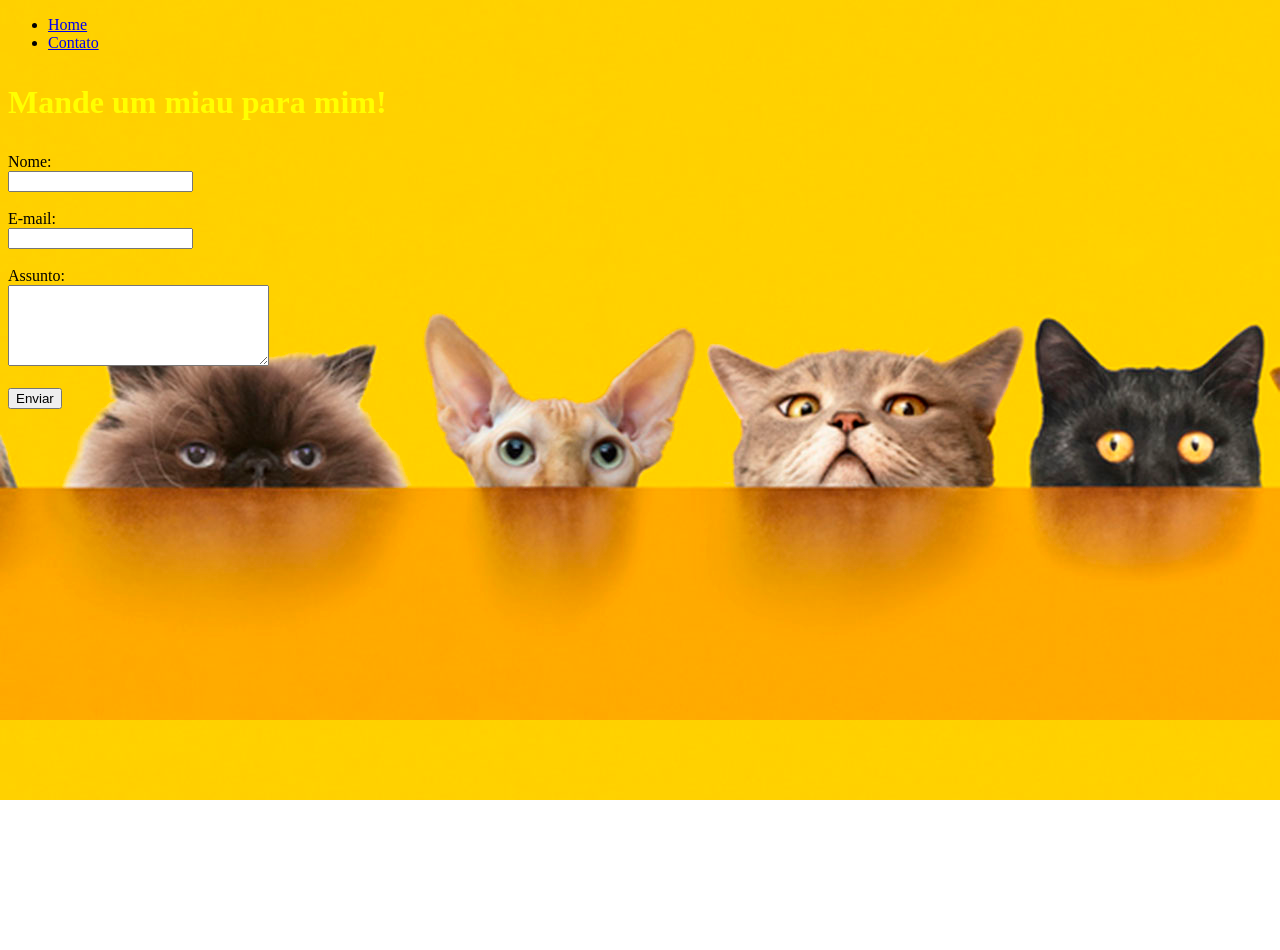
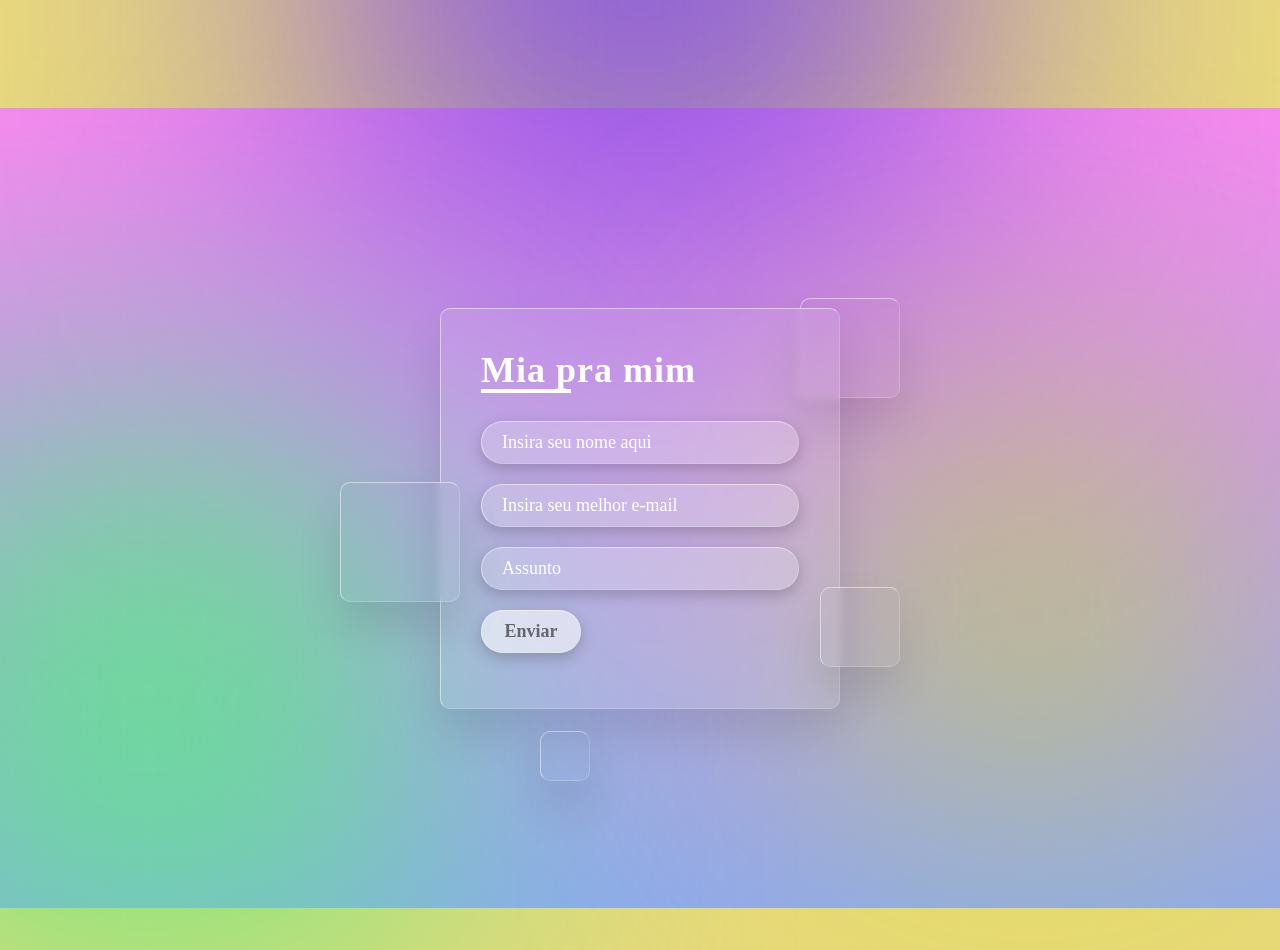
Before and after one commit to danigoulart/Front-end-generation, a plain HTML site: page Projeto/contato.html in a window 1280 px wide. Before the commit the page ends 800 px from the top, so only its background shows below. Drawn offline with Linux system fonts and the light colour scheme; a web font is replaced by a local one.

Commit message:
adc style and js files

```diff
--- /dev/null
+++ b/Projeto/assets/img/js/script.js
@@ -0,0 +1,8 @@
+var nome = window.document.querySelector("#nome")
+
+function validaNome() {
+
+    if(nome.value.length < 2)
+        alert("Digite um vome válido")
+
+}
--- /dev/null
+++ b/Projeto/assets/img/style.css
@@ -0,0 +1,281 @@
+@import url("https://fonts.googleapis.com/css2?family=Press+Start+2P&family=Quicksand:wght@700&family=Smooch+Sans:wght@200&display=swap");
+/*Style -> Index  */
+* {
+  text-decoration: none;
+  font-family: "Quicksand", sans-serif;
+}
+
+body {
+  background-color: rgb(233, 217, 125);
+}
+#menu {
+  background-image: url(/assets/img/Gatos3.jpg);
+  background-repeat: no-repeat;
+}
+#menu ul li {
+  display: inline;
+  font-size: 20px;
+  font-weight: 500;
+  padding: 15%;
+  align-items: center;
+}
+
+#menu ul li a {
+  color: rgb(196, 151, 27);
+  font-family: "Press Start 2P", cursive;
+  align-items: center;
+}
+
+#menu ul li a:hover {
+  color: blueviolet;
+}
+
+#titulo {
+  color: rgb(196, 151, 27);
+  font-size: 100px;
+}
+
+.centralizar {
+  text-align: center;
+  align-items: center;
+}
+
+#titulo:hover {
+  color: blueviolet;
+  cursor: cell;
+}
+
+#texto3 {
+  text-align: center;
+  color: rgb(196, 151, 27);
+  font-size: 60px;
+}
+
+#texto3:hover {
+  color: blueviolet;
+  cursor: cell;
+  background-color: antiquewhite;
+}
+
+.imagem1 {
+  transition: all 1s;
+  cursor: pointer;
+  transition: all 0.5s;
+  border: 10px solid transparent;
+}
+
+.imagem1:hover {
+  border: 10px solid #ddda16;
+  border-radius: 50%;
+  border: 10px solid #c44c78;
+  border-radius: 50%;
+  -webkit-filter: drop-shadow(15px 7px 1px rgba(0, 0, 0, 0.5));
+  filter: drop-shadow(15px 7px 1px rgba(0, 0, 0, 0.5));
+  -webkit-transform: rotateZ(-360deg) scale(1.5);
+  transform: rotateZ(-360deg) scale(1.5);
+}
+
+.corpo {
+  display: flex;
+  flex-flow: row;
+  justify-content: center;
+  color: blueviolet;
+  align-items: center;
+  text-align: center;
+}
+
+.corpo:hover {
+  color: rgb(226, 43, 150);
+  cursor: cell;
+}
+
+/* Style -> Contato */
+
+*{
+    margin: 0;
+    padding: 0;
+    font-family: 'Kanit';
+    box-sizing: border-box;
+    text-decoration: none;
+}
+
+body{
+    overflow: hidden;
+}
+
+section{
+    background: linear-gradient(to bottom, #f88bef, #91a8f3);
+    display: flex;
+    min-height: 100vh;
+    align-items: center;
+    justify-content: center;
+}
+
+section .color{
+    position: absolute;
+    filter: blur(150px);
+}
+
+section .color:nth-child(1){
+    top: -350px;
+    width: 600px;
+    height: 600px;
+    background: #8450e4;
+}
+
+section .color:nth-child(2){
+    bottom: -150px;
+    left: -100px;
+    width: 500px;
+    height: 500px;
+    background: #59ec7e;
+}
+
+section .color:nth-child(3){
+    right: 100px;
+    bottom: 50px;
+    width: 300px;
+    height: 300px;
+    background: #c5e703;
+}
+
+.box{
+    position: relative;
+}
+
+.box .square{
+    position: absolute;
+    backdrop-filter: blur(5px);
+    border-radius: 10px;
+    box-shadow: 0 25px 45px rgba(0,0,0,0.1);
+    border: 1px solid rgba(255,255,255,0.5);
+    border-right: 1px solid rgba(255,255,255,0.2);
+    border-bottom: 1px solid rgba(255,255,255,0.2);
+    animation: animate 10s linear infinite;
+    animation-delay: calc(-1s * var(--i));
+}
+
+@keyframes animate{
+    0%, 100%{
+        transform: translateY(-40px)
+    }50%{
+        transform: translateY(40px)
+    }
+}
+
+.box .square:nth-child(1){
+    top: -50px;
+    right: -60px;
+    width: 100px;
+    height: 100px;
+}
+
+.box .square:nth-child(2){
+    top: 150px;
+    left: -100px;
+    width: 120px;
+    height: 120px;
+    z-index: 2;
+
+}
+
+.box .square:nth-child(3){
+    bottom: 50px;
+    right: -60px;
+    width: 80px;
+    height: 80px;
+    z-index: 2;
+}
+
+.box .square:nth-child(4){
+    bottom: -80px;
+    left: 100px;
+    width: 50px;
+    height: 50px;
+}
+
+.box .square:nth-child(5){
+    top: -80px;
+    left: 140px;
+    width: 60px;
+    height: 60px;
+}
+
+.container{
+    position: relative;
+    width: 400px;
+    min-height: 400px;
+    background: rgba(255,255,255,0.1);
+    border-radius: 10px;
+    display: flex;
+    justify-content: center;
+    align-items: center;
+    backdrop-filter: blur(5px);
+    box-shadow: 0 25px 45px rgba(0,0,0,0.1);
+    border: 1px solid rgba(255,255,255,0.5);
+    border-right: 1px solid rgba(255,255,255,0.2);
+    border-bottom: 1px solid rgba(255,255,255,0.2);
+}
+
+.form{
+    position: relative;
+    padding: 40px;
+    width: 100%;
+    height: 100%;
+}
+
+.form h2{
+    position: relative;
+    margin-bottom: 30px;
+    font-size: 36px;
+    font-weight: 900;
+    color: #fff;
+    letter-spacing: 1px;
+}
+
+.form h2::before{
+    content: '';
+    position: absolute;
+    left: 0;
+    bottom: -2px;
+    width: 90px;
+    height: 4px;
+    background: #fff;
+}
+
+.form .inputBox{
+    width: 100%;
+    margin-top: 20px;
+}
+
+.form .inputBox input{
+    width: 100%;
+    font-size: 18px;
+    color: #fff;
+    border-radius: 25px;
+    outline: none;
+    padding: 10px 20px;
+    border: 1px solid rgba(255,255,255,0.5);
+    border-right: 1px solid rgba(255,255,255,0.2);
+    border-bottom: 1px solid rgba(255,255,255,0.2);
+    background: rgba(255,255,255,0.2);
+    box-shadow: 0 5px 15px rgba(0,0,0,0.2);
+}
+
+.form .inputBox input::placeholder{
+    color: #fff;
+}
+
+.form .inputBox input[type="submit"]{
+    max-width: 100px;
+    background: #ffffff95;
+    color: #10101095;
+    font-weight: 800;
+    cursor: pointer;
+    margin-bottom: 15px;
+}
+
+.form .inputBox input[type="submit"]:hover{
+    background: #8450e430;
+    color: #fff;
+}
--- a/Projeto/contato.html
+++ b/Projeto/contato.html
@@ -1,41 +1,61 @@
 <!DOCTYPE html>
 <html lang="Pt-br">
+
 <head>
     <meta charset="UTF-8">
     <meta http-equiv="X-UA-Compatible" content="IE=edge">
     <meta name="viewport" content="width=device-width, initial-scale=1.0">
     <title>Gatinhos Fofos</title>
+    <link rel="stylesheet" href="assets/img/style.css">
 </head>
+
 <body>
-    <body background="assets/img/Gatos3.jpg">
-    <nav>
-        <ul> <!-- cria uma lista não ordenada, <ol> cria uma lista ordenada por numeros-->
-            <li>
-               <a href="index.html">Home</a>
-            </li>
-            <li>
-                <a href="contato.html">Contato</a>
-            </li>
-        </ul>
-    </nav>
+    <br>
+    <br>
+    <br>
+    <br> <br> <br>
 
-    <h1><p style = "font-family:Ink Free"><FONT COLOR="#FFFF00">Mande um miau para mim!</FONT> </p></h1>
-    <form>
-        <label for="nome">Nome:</label><br>
-        <input type="text" id="nome">
-        <br>
-        <br>
-        <label for="email">E-mail:</label><br>
-        <input type="email" id="email">
-        <br>
-        <br>
-        <label for="assunto">Assunto:</label><br>
-        <textarea name="assunto" id="assunto" cols="30" rows="5"></textarea>
-        <br>
-        <br>
-        <button>Enviar</button>
-    </form>
+    <section>
+        <div class="color"></div>
+        <div class="color"></div>
+        <div class="color"></div>
+        <div class="box">
+            <div class="square" style="--i:0;"></div>
+            <div class="square" style="--i:1;"></div>
+            <div class="square" style="--i:2;"></div>
+            <div class="square" style="--i:3;"></div>
 
 
+
+            <div class="container">
+                <div class="form">
+                    <h2>Mia pra mim</h2>
+
+
+                        <div class="inputBox">
+
+                            <input type="text" id="nome" onkeyup="validaNome()" placeholder="Insira seu nome aqui" required>
+                        </div>
+
+                        <div class="inputBox">
+
+                            <input type="text" placeholder="Insira seu melhor e-mail" required>
+                        </div>
+
+                        <div class="inputBox">
+
+                            <input type="text" placeholder="Assunto" required>
+                        </div>
+
+                        <div class="inputBox">
+                            <input type="submit" value="Enviar">
+                        </div>
+
+                    </form>
+                </div>
+    </section>
+    </div>
+    <script src="/assets/img/js/script.js"></script>
 </body>
+
 </html>
```
Also changed, not shown: Projeto/index.html (+32 -30 lines).
